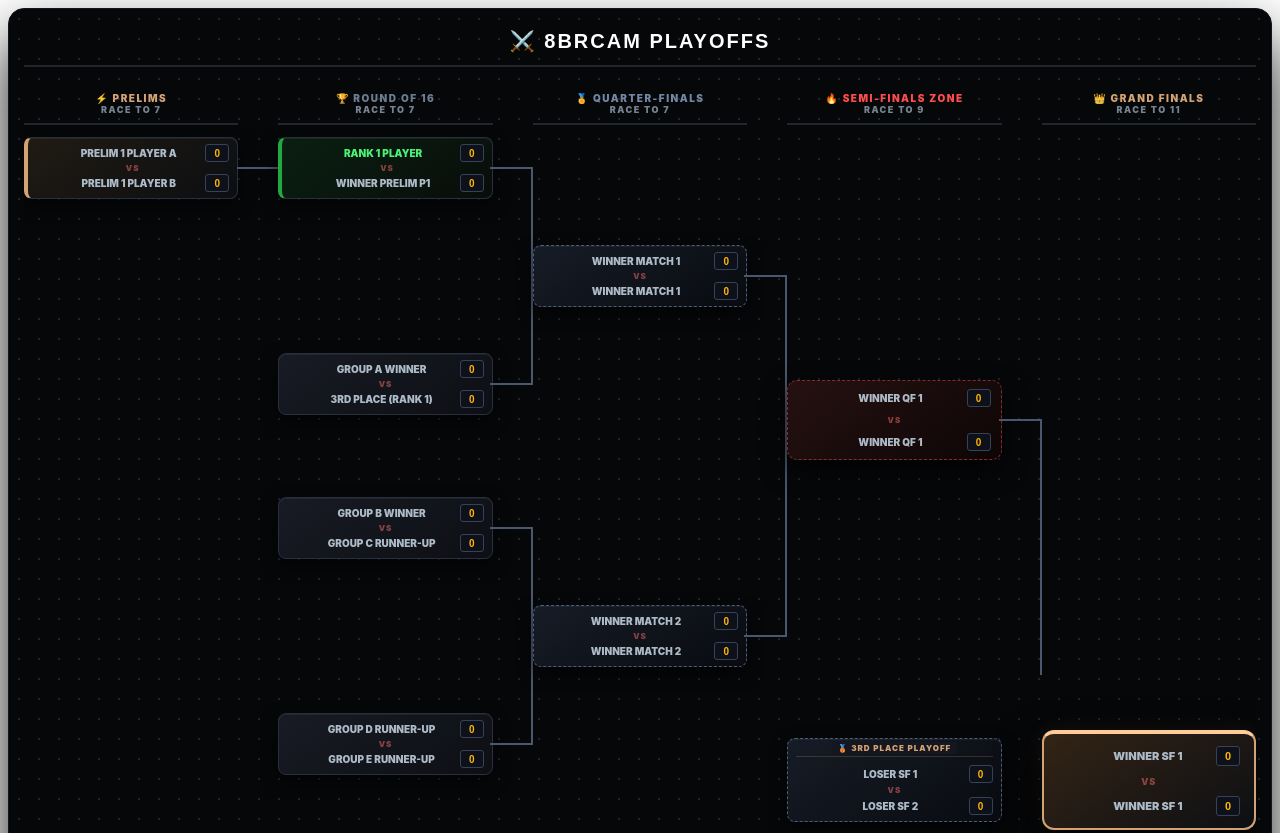
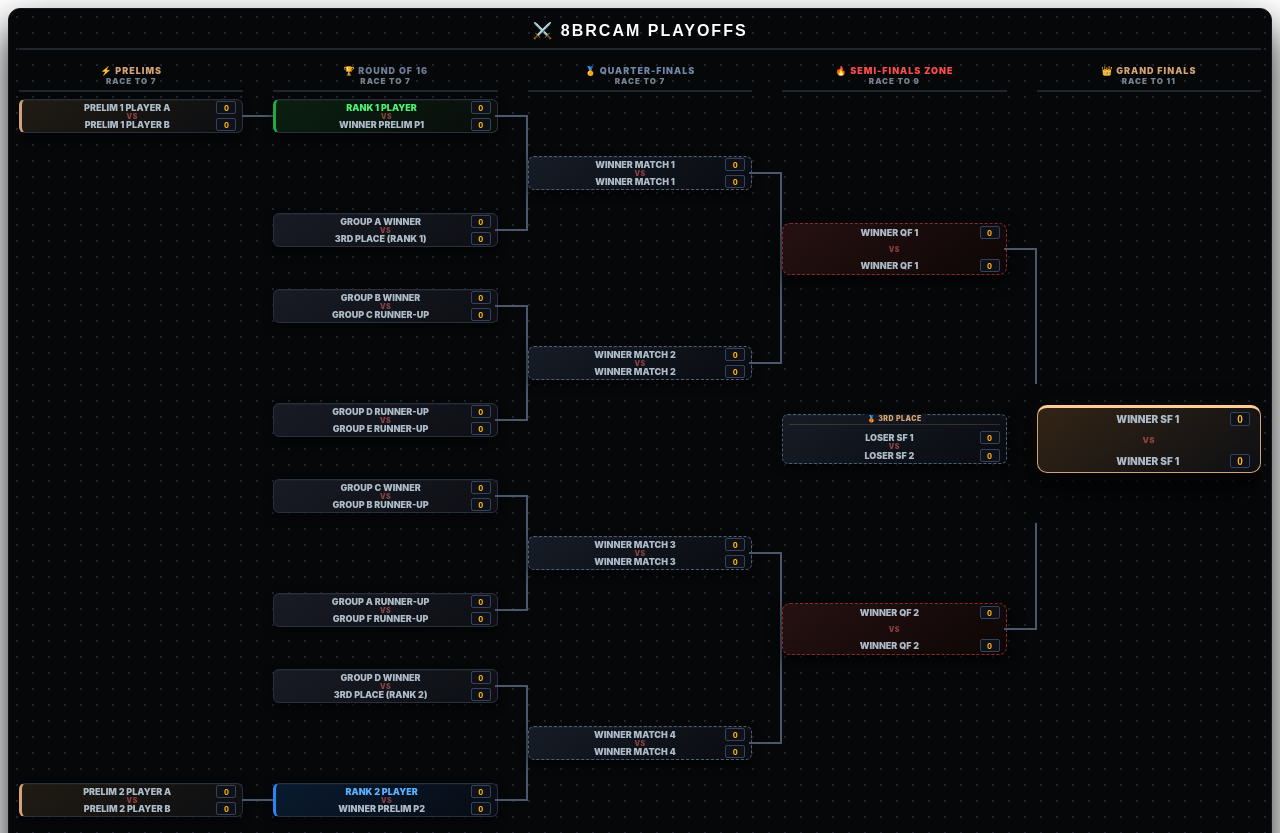
Before and after one commit to 8brcam/Playoffs, a plain HTML site: page index.html in a window 1280 px wide. Shown: the top 833 px of the page. Drawn offline with Linux system fonts and the light colour scheme.

Commit message:
Update index.html

```diff
--- a/index.html
+++ b/index.html
@@ -1,5 +1,5 @@
-<!-- PART 1 OF 5: MAIN TOURNAMENT CONTAINER, LONG-GAP CONNECTOR STYLES, AND HEADERS -->
-<div style="background-color: #060709; color: #adbac7; padding: 20px 15px; font-family: 'Orbitron', -apple-system, sans-serif; font-size: 11px; border-radius: 16px; border: 1px solid #14171f; max-width: 1450px; margin: 0 auto; box-sizing: border-box; box-shadow: 0 30px 60px rgba(0,0,0,0.9); background-image: radial-gradient(#1f2430 1px, transparent 0); background-size: 20px 20px;">
+<!-- PART 1 OF 4: CONTAINER, ULTRA-COMPACT STYLES, AND HEADERS -->
+<div style="background-color: #060709; color: #adbac7; padding: 12px 10px; font-family: 'Orbitron', -apple-system, sans-serif; font-size: 10px; border-radius: 12px; border: 1px solid #14171f; max-width: 1350px; margin: 0 auto; box-sizing: border-box; box-shadow: 0 20px 40px rgba(0,0,0,0.9); background-image: radial-gradient(#1f2430 1px, transparent 0); background-size: 16px 16px;">
 
   <!-- MOBILE SCROLL HINT INDICATOR -->
   <div class="scroll-hint">↔ Swipe horizontally to view full bracket</div>
@@ -9,7 +9,7 @@
       width: 100%;
       overflow-x: auto;
       webkit-overflow-scrolling: touch;
-      padding-bottom: 15px;
+      padding-bottom: 8px;
     }
 
     .scroll-hint {
@@ -17,23 +17,23 @@
       text-align: center;
       background: #14171f;
       color: #d4a373;
-      padding: 6px;
-      border-radius: 6px;
-      margin-bottom: 15px;
-      font-size: 10px;
+      padding: 4px;
+      border-radius: 4px;
+      margin-bottom: 10px;
+      font-size: 9px;
       text-transform: uppercase;
       letter-spacing: 1px;
       font-weight: 700;
     }
 
-    /* Fixed Row Matrix Tracking: Strict 72px rows lock down alignment so cards and pipes never drift */
+    /* COHESIVE ROW MATRIX: Dropped row height down to 38px to minimize empty space */
     .tournament-grid-wrapper {
       display: grid;
-      grid-template-columns: minmax(160px, 1fr) 40px minmax(160px, 1fr) 40px minmax(160px, 1fr) 40px minmax(160px, 1fr) 40px minmax(160px, 1fr);
-      grid-template-rows: 40px repeat(21, 72px);
+      grid-template-columns: minmax(130px, 1fr) 30px minmax(130px, 1fr) 30px minmax(130px, 1fr) 30px minmax(130px, 1fr) 30px minmax(130px, 1fr);
+      grid-template-rows: 32px repeat(21, 38px);
       align-items: center;
       background-color: transparent;
-      min-width: 1150px;
+      min-width: 950px;
     }
 
     @media (max-width: 768px) {
@@ -42,51 +42,52 @@
 
     .round-header-cell {
       grid-row: 1;
-      font-size: 10px;
+      font-size: 9px;
       font-weight: 900;
       color: #6c7d93;
       border-bottom: 2px solid #21262d;
-      padding-bottom: 8px;
+      padding-bottom: 4px;
       text-transform: uppercase;
-      letter-spacing: 1.5px;
+      letter-spacing: 1px;
       align-self: start;
       text-align: center;
     }
 
-    /* INDEPENDENT NUDGE ENGINE: Transforms shift the card physically without altering surrounding elements */
+    /* INDEPENDENT NUDGE ENGINE */
     .m-card, .sf-card-xl, .gf-card-xl {
       position: relative;
       transform: translateY(var(--nudge, 0px)) !important;
     }
 
-    /* Standard Cards (Prelims, R16, QFs, 3rd Place) */
+    /* Standard Cards (Prelims, R16, QFs, 3rd Place) - Shrunk height down to 34px */
     .m-card {
       background: linear-gradient(145deg, #181b24 0%, #0d0f14 100%) !important;
       border: 1px solid #28303f !important;
-      border-radius: 8px !important;
-      padding: 6px 8px !important;
-      box-shadow: 0 6px 16px rgba(0, 0, 0, 0.6), inset 0 1px 0 rgba(255,255,255,0.05) !important;
+      border-radius: 6px !important;
+      padding: 1px 6px !important;
+      box-shadow: 0 4px 10px rgba(0, 0, 0, 0.6), inset 0 1px 0 rgba(255,255,255,0.03) !important;
       display: flex;
       flex-direction: column;
       justify-content: space-between;
-      height: 62px !important;
+      height: 34px !important;
       box-sizing: border-box !important;
       transition: border-color 0.2s, transform 0.2s, box-shadow 0.2s !important;
     }
     .m-card:hover {
       border-color: #4a576c !important;
-      box-shadow: 0 12px 24px rgba(0, 0, 0, 0.8) !important;
+      box-shadow: 0 8px 16px rgba(0, 0, 0, 0.8) !important;
     }
+
     .m-card.p-seed {
-      border-left: 4px solid #d4a373 !important;
+      border-left: 3px solid #d4a373 !important;
       background: linear-gradient(145deg, #201b13 0%, #0c0e12 100%) !important;
     }
     .m-card.s-1 {
-      border-left: 4px solid #23a942 !important;
+      border-left: 3px solid #23a942 !important;
       background: linear-gradient(145deg, #0a1f11 0%, #090d0a 100%) !important;
     }
     .m-card.s-2 {
-      border-left: 4px solid #2b84f3 !important;
+      border-left: 3px solid #2b84f3 !important;
       background: linear-gradient(145deg, #091a2f 0%, #080c14 100%) !important;
     }
     .m-card.qf-theme {
@@ -94,55 +95,55 @@
       background: linear-gradient(145deg, #161c26 0%, #090b10 100%) !important;
     }
 
-    /* ENLARGED SEMI-FINAL CARD FORMAT (80px HEIGHT) */
+    /* COMPACT SEMI-FINAL CARD FORMAT (Height 52px) */
     .sf-card-xl {
       background: linear-gradient(145deg, #261111 0%, #0d0606 100%) !important;
       border: 1px dashed #8a2b2b !important;
-      border-radius: 10px !important;
-      padding: 8px 10px !important;
-      box-shadow: 0 10px 25px rgba(0, 0, 0, 0.7) !important;
+      border-radius: 8px !important;
+      padding: 2px 6px !important;
+      box-shadow: 0 6px 16px rgba(0, 0, 0, 0.7) !important;
       display: flex;
       flex-direction: column;
       justify-content: space-between;
-      height: 80px !important;
+      height: 52px !important;
       box-sizing: border-box !important;
       transition: border-color 0.2s, transform 0.2s, box-shadow 0.2s !important;
     }
     .sf-card-xl:hover { border-color: #ff4d4d !important; }
 
-    /* PREMIER GRAND FINAL CARD FORMAT (100px HEIGHT - LARGEST BOX) */
+    /* COMPACT PREMIER GRAND FINAL CARD FORMAT (Height 68px) */
     .gf-card-xl {
       background: linear-gradient(145deg, #332415 0%, #0d0f14 100%) !important;
-      border: 2px solid #d4a373 !important;
-      border-top: 4px solid #ffcc99 !important;
-      border-radius: 12px !important;
-      padding: 12px !important;
-      box-shadow: 0 20px 45px rgba(0, 0, 0, 0.95), 0 0 20px rgba(212, 163, 115, 0.1) !important;
+      border: 1.5px solid #d4a373 !important;
+      border-top: 3px solid #ffcc99 !important;
+      border-radius: 10px !important;
+      padding: 4px 8px !important;
+      box-shadow: 0 12px 30px rgba(0, 0, 0, 0.95), 0 0 15px rgba(212, 163, 115, 0.08) !important;
       display: flex;
       flex-direction: column;
       justify-content: space-between;
-      height: 100px !important;
+      height: 68px !important;
       box-sizing: border-box !important;
     }
 
     .comp-row {
       display: grid;
-      grid-template-columns: 16px 1fr 24px;
+      grid-template-columns: 10px 1fr 20px;
       align-items: center;
       width: 100%;
-      gap: 4px;
+      gap: 3px;
     }
     .vs-divider {
       text-align: center;
       color: #ff6e6e;
-      font-size: 8px;
+      font-size: 7px;
       font-weight: 900;
-      letter-spacing: 1px;
-      margin: -2px 0;
+      letter-spacing: 0.5px;
+      margin: -6px 0;
       opacity: 0.5;
     }
     .player-line-text {
-      font-size: 10px !important;
+      font-size: 9px !important;
       font-weight: 900 !important;
       text-transform: uppercase;
       white-space: nowrap !important;
@@ -154,62 +155,60 @@
     }
     .player-line-text.rank-1-font { color: #4bf074 !important; }
     .player-line-text.rank-2-font { color: #5bb2ff !important; }
-    .winner-highlight { color: #00ff66 !important; text-shadow: 0 0 10px rgba(0,255,102,0.4) !important; }
+    .winner-highlight { color: #00ff66 !important; text-shadow: 0 0 8px rgba(0,255,102,0.4) !important; }
     .loser-dim { opacity: 0.35; }
 
     .score-box {
-      width: 24px;
-      height: 18px;
+      width: 20px;
+      height: 13px;
       background: #0f111a;
       border: 1px solid #364259;
-      border-radius: 3px;
+      border-radius: 2px;
       color: #ffb703;
       font-family: 'Orbitron', sans-serif;
-      font-size: 10px;
+      font-size: 9px;
       font-weight: 900;
       text-align: center;
       box-sizing: border-box;
       grid-column: 3;
     }
-    .gf-score-box { width: 24px; height: 20px; font-size: 11px; }
+    .gf-score-box { width: 20px; height: 14px; font-size: 10px; }
 
-    /* HARDWARE CONNECTOR LINES: Integrated paths pull directly out from card centers, tracking the exact --nudge variations */
+    /* COMPACT HARDWARE CONNECTOR LINES: Proportions scaled down to match 30px width gaps and 38px rows */
     .connect-straight-long::after {
-      content: ""; position: absolute; top: calc(50% - 1px); right: -41px; width: 41px; height: 2px; background: #4a576c; z-index: 1;
+      content: ""; position: absolute; top: calc(50% - 1px); right: -31px; width: 31px; height: 2px; background: #4a576c; z-index: 1;
     }
     .connect-up-gap::after {
-      content: ""; position: absolute; top: calc(50% - 1px); right: -41px; width: 41px; height: calc(110px + var(--pipe-stretch, 0px)); border-right: 2px solid #4a576c; border-top: 2px solid #4a576c; z-index: 1;
+      content: ""; position: absolute; top: calc(50% - 1px); right: -31px; width: 31px; height: calc(58px + var(--pipe-stretch, 0px)); border-right: 2px solid #4a576c; border-top: 2px solid #4a576c; z-index: 1;
     }
     .connect-down-gap::after {
-      content: ""; position: absolute; bottom: calc(50% - 1px); right: -41px; width: 41px; height: calc(110px + var(--pipe-stretch, 0px)); border-right: 2px solid #4a576c; border-bottom: 2px solid #4a576c; z-index: 1;
+      content: ""; position: absolute; bottom: calc(50% - 1px); right: -31px; width: 31px; height: calc(58px + var(--pipe-stretch, 0px)); border-right: 2px solid #4a576c; border-bottom: 2px solid #4a576c; z-index: 1;
     }
     .connect-qf-up-gap::after {
-      content: ""; position: absolute; top: calc(50% - 1px); right: -41px; width: 41px; height: calc(182px + var(--pipe-stretch, 0px)); border-right: 2px solid #4a576c; border-top: 2px solid #4a576c; z-index: 1;
+      content: ""; position: absolute; top: calc(50% - 1px); right: -31px; width: 31px; height: calc(96px + var(--pipe-stretch, 0px)); border-right: 2px solid #4a576c; border-top: 2px solid #4a576c; z-index: 1;
     }
     .connect-qf-down-gap::after {
-      content: ""; position: absolute; bottom: calc(50% - 1px); right: -41px; width: 41px; height: calc(182px + var(--pipe-stretch, 0px)); border-right: 2px solid #4a576c; border-bottom: 2px solid #4a576c; z-index: 1;
+      content: ""; position: absolute; bottom: calc(50% - 1px); right: -31px; width: 31px; height: calc(96px + var(--pipe-stretch, 0px)); border-right: 2px solid #4a576c; border-bottom: 2px solid #4a576c; z-index: 1;
     }
     .connect-sf-up-gap::after {
-      content: ""; position: absolute; top: calc(50% - 1px); right: -41px; width: 41px; height: calc(254px + var(--pipe-stretch, 0px)); border-right: 2px solid #4a576c; border-top: 2px solid #4a576c; z-index: 1;
+      content: ""; position: absolute; top: calc(50% - 1px); right: -31px; width: 31px; height: calc(134px + var(--pipe-stretch, 0px)); border-right: 2px solid #4a576c; border-top: 2px solid #4a576c; z-index: 1;
     }
     .connect-sf-down-gap::after {
-      content: ""; position: absolute; bottom: calc(50% - 1px); right: -41px; width: 41px; height: calc(198px + var(--pipe-stretch, 0px)); border-right: 2px solid #4a576c; border-bottom: 2px solid #4a576c; z-index: 1;
+      content: ""; position: absolute; bottom: calc(50% - 1px); right: -31px; width: 31px; height: calc(105px + var(--pipe-stretch, 0px)); border-right: 2px solid #4a576c; border-bottom: 2px solid #4a576c; z-index: 1;
     }
   </style>
 
-  <h1 style="font-family: 'Orbitron', sans-serif; color: #ffffff; border-bottom: 2px solid #21262d; padding-bottom: 12px; margin-top: 0; margin-bottom: 25px; text-align: center; font-size: 20px; letter-spacing: 2px; font-weight: 900; text-transform: uppercase;">⚔️ 8BRCAM PLAYOFFS</h1>
+  <h1 style="font-family: 'Orbitron', sans-serif; color: #ffffff; border-bottom: 2px solid #21262d; padding-bottom: 8px; margin-top: 0; margin-bottom: 15px; text-align: center; font-size: 16px; letter-spacing: 2px; font-weight: 900; text-transform: uppercase;">⚔️ 8BRCAM PLAYOFFS</h1>
 
   <div class="responsive-scroll-container">
     <div class="tournament-grid-wrapper">
 
       <!-- COL HEADERS -->
-      <div class="round-header-cell" style="grid-column: 1; color: #d4a373;">⚡ Prelims<br><span style="color:#768390; font-size:9px;">Race to 7</span></div>
-      <div class="round-header-cell" style="grid-column: 3;">🏆 Round of 16<br><span style="color:#768390; font-size:9px;">Race to 7</span></div>
-      <div class="round-header-cell" style="grid-column: 5; color: #7287a6;">🏅 Quarter-Finals<br><span style="color:#768390; font-size:9px;">Race to 7</span></div>
-      <div class="round-header-cell" style="grid-column: 7; color: #ff4d4d;">🔥 Semi-Finals Zone<br><span style="color:#768390; font-size:9px;">Race to 9</span></div>
-      <div class="round-header-cell" style="grid-column: 9; color: #d4a373;">👑 Grand Finals<br><span style="color:#768390; font-size:9px;">Race to 11</span></div>
-      <!-- PART 2 OF 5: COLUMNS 1 TO 4 (PRELIMS & ROUND OF 16 PADDED ROW INCREMENTS) -->
-
+      <div class="round-header-cell" style="grid-column: 1; color: #d4a373;">⚡ Prelims<br><span style="color:#768390; font-size:8px;">Race to 7</span></div>
+      <div class="round-header-cell" style="grid-column: 3;">🏆 Round of 16<br><span style="color:#768390; font-size:8px;">Race to 7</span></div>
+      <div class="round-header-cell" style="grid-column: 5; color: #7287a6;">🏅 Quarter-Finals<br><span style="color:#768390; font-size:8px;">Race to 7</span></div>
+      <div class="round-header-cell" style="grid-column: 7; color: #ff4d4d;">🔥 Semi-Finals Zone<br><span style="color:#768390; font-size:8px;">Race to 9</span></div>
+      <div class="round-header-cell" style="grid-column: 9; color: #d4a373;">👑 Grand Finals<br><span style="color:#768390; font-size:8px;">Race to 11</span></div>
       <!-- ⚡ PRELIMS: MATCH P1 -->
       <div class="m-card p-seed connect-straight-long" style="grid-column: 1; grid-row: 2; --nudge: 0px;" data-next-target="r16-m1-p2">
         <div class="comp-row"><span></span><div class="player-line-text">Prelim 1 Player A</div><input type="text" class="score-box" data-target="7" value="0"></div>
@@ -270,7 +269,7 @@
       <div class="m-card s-2 connect-down-gap" style="grid-column: 3; grid-row: 20; --nudge: 0px;" data-next-target="qf-m4-p2">
         <div class="comp-row"><span></span><div class="player-line-text rank-2-font">Rank 2 Player</div><input type="text" class="score-box" data-target="7" value="0"></div>
         <div class="vs-divider">VS</div>
-        <div class="comp-row"><span></span><div class="player-line-text" id="r16-m8-p2">Winner Play-In P2</div><input type="text" class="score-box" data-target="7" value="0"></div>
+        <div class="comp-row"><span></span><div class="player-line-text" id="r16-m8-p2">Winner Prelim P2</div><input type="text" class="score-box" data-target="7" value="0"></div>
       </div>
 
       <!-- ⚡ PRELIMS: MATCH P2 -->
@@ -279,8 +278,6 @@
         <div class="vs-divider">VS</div>
         <div class="comp-row"><span></span><div class="player-line-text">Prelim 2 Player B</div><input type="text" class="score-box" data-target="7" value="0"></div>
       </div>
-      <!-- PART 3 OF 5: COLUMNS 5 TO 8 (QUARTER-FINALS & SEMI-FINALS SPREAD GAP CONNECTORS) -->
-
       <!-- 🏅 QUARTER-FINALS: MATCH 1 -->
       <div class="m-card qf-theme connect-qf-up-gap" style="grid-column: 5; grid-row: 3 / span 2; --nudge: 0px;" data-next-target="sf-m1-p1">
         <div class="comp-row"><span></span><div class="player-line-text" id="qf-m1-p1">Winner Match 1</div><input type="text" class="score-box" data-target="7" value="0"></div>
@@ -317,10 +314,9 @@
       </div>
 
       <!-- 🥉 3RD PLACE PLAYOFF -->
-      <!-- FIXED BALANCING POINT: Embedded the text elements safely within the main box structure layout to prevent drifting -->
-      <div class="m-card qf-theme" style="grid-column: 7; grid-row: 11; height: 84px !important; display: flex; flex-direction: column; justify-content: space-between; --nudge: -36px; --pipe-stretch: 0px;">
-        <div style="text-align: center; margin-top: -2px; margin-bottom: 4px; border-bottom: 1px solid rgba(212, 163, 115, 0.2); padding-bottom: 3px;">
-          <span style="background: #14171f; color: #d4a373; font-weight: 900; font-size: 8px; letter-spacing: 1px; text-transform: uppercase; padding: 1px 6px; border-radius: 3px;">🥉 3rd Place Playoff</span>
+      <div class="m-card qf-theme" style="grid-column: 7; grid-row: 11; height: 50px !important; display: flex; flex-direction: column; justify-content: space-between; --nudge: -19px; --pipe-stretch: 0px;">
+        <div style="text-align: center; margin-top: -2px; margin-bottom: 2px; border-bottom: 1px solid rgba(212, 163, 115, 0.2); padding-bottom: 1px;">
+          <span style="background: #14171f; color: #d4a373; font-weight: 900; font-size: 7px; letter-spacing: 0.5px; text-transform: uppercase; padding: 0px 4px; border-radius: 2px;">🥉 3rd Place</span>
         </div>
         <div class="comp-row"><span></span><div class="player-line-text" id="third-m1-p1" style="color: #adbac7;">Loser SF 1</div><input type="text" class="score-box" data-target="7" value="0"></div>
         <div class="vs-divider">VS</div>
@@ -333,30 +329,28 @@
         <div class="vs-divider" style="margin: 2px 0;">VS</div>
         <div class="comp-row"><span></span><div class="player-line-text" id="sf-m2-p2">Winner QF 4</div><input type="text" class="score-box" data-target="9" value="0"></div>
       </div>
-      <!-- PART 4 OF 5: COLUMN 9 (GRAND FINALS HUB AND INTERACTIVE CALCULATION ENGINE PART A) -->
 
       <!-- 👑 GRAND FINALS -->
-      <!-- BALANCED POINT: Set to Row 10 / span 2 to share a seamless middle vector grid template with the 3rd place box split -->
       <div class="gf-card-xl gf-theme" style="grid-column: 9; grid-row: 10 / span 2; --nudge: 0px; --pipe-stretch: 0px;">
-        <div style="display: grid; grid-template-columns: 24px 1fr 26px; align-items: center; width: 100%; gap: 4px;" class="comp-row">
+        <div style="display: grid; grid-template-columns: 20px 1fr 22px; align-items: center; width: 100%; gap: 4px;" class="comp-row">
           <span></span>
-          <div class="player-line-text" id="gf-m1-p1" style="font-size: 11px !important; text-align: center !important; width: 100%;">Winner SF 1</div>
+          <div class="player-line-text" id="gf-m1-p1" style="font-size: 10px !important; text-align: center !important; width: 100%;">Winner SF 1</div>
           <input type="text" class="score-box gf-score-box" data-target="11" value="0">
         </div>
-        <div class="vs-divider" style="font-size: 9px; letter-spacing: 1px; width: 100%; text-align: center; margin: 4px 0;">VS</div>
-        <div style="display: grid; grid-template-columns: 24px 1fr 26px; align-items: center; width: 100%; gap: 4px;" class="comp-row">
+        <div class="vs-divider" style="font-size: 8px; letter-spacing: 0.5px; width: 100%; text-align: center; margin: 2px 0;">VS</div>
+        <div style="display: grid; grid-template-columns: 20px 1fr 22px; align-items: center; width: 100%; gap: 4px;" class="comp-row">
           <span></span>
-          <div class="player-line-text" id="gf-m1-p2" style="font-size: 11px !important; text-align: center !important; width: 100%;">Winner SF 2</div>
+          <div class="player-line-text" id="gf-m1-p2" style="font-size: 10px !important; text-align: center !important; width: 100%;">Winner SF 2</div>
           <input type="text" class="score-box gf-score-box" data-target="11" value="0">
         </div>
       </div>
 
     </div>
   </div>
-
+  <!-- INTERACTIVE CALCULATION ENGINE -->
   <script>
     function evaluateCardGlow(card) {
-      const rows = card.querySelectorAll('.comp-row');
+      const rows = card.querySelectorAll('.comp-row:not([style*="text-align"])');
       let highestScore = -1;
       let winningRow = null;
       let matchFinished = false;
@@ -421,7 +415,7 @@
           if (nextTargetId.startsWith('r16-m1')) {
             nextTargetEl.innerText = "Winner Prelim P1";
           } else if (nextTargetId.startsWith('r16-m8')) {
-            nextTargetEl.innerText = "Winner Play-In P2";
+            nextTargetEl.innerText = "Winner Prelim P2";
           } else if (nextTargetId.startsWith('qf-')) {
             nextTargetEl.innerText = "Winner Match " + matchNum;
           } else if (nextTargetId.startsWith('sf-')) {
@@ -432,7 +426,6 @@
           const nextCard = nextTargetEl.closest('.m-card, .sf-card-xl, .gf-card-xl');
           if (nextCard) evaluateCardGlow(nextCard);
         }
-<!-- PART 5 OF 5: AUTOMATION WORKFLOW CLOSURES AND DOM CLEANUP TERMINATION -->
         if (loserTargetEl && loserTargetId) {
           if (loserTargetId.startsWith('third-m1-p1')) loserTargetEl.innerText = "Loser SF 1";
           if (loserTargetId.startsWith('third-m1-p2')) loserTargetEl.innerText = "Loser SF 2";
```
